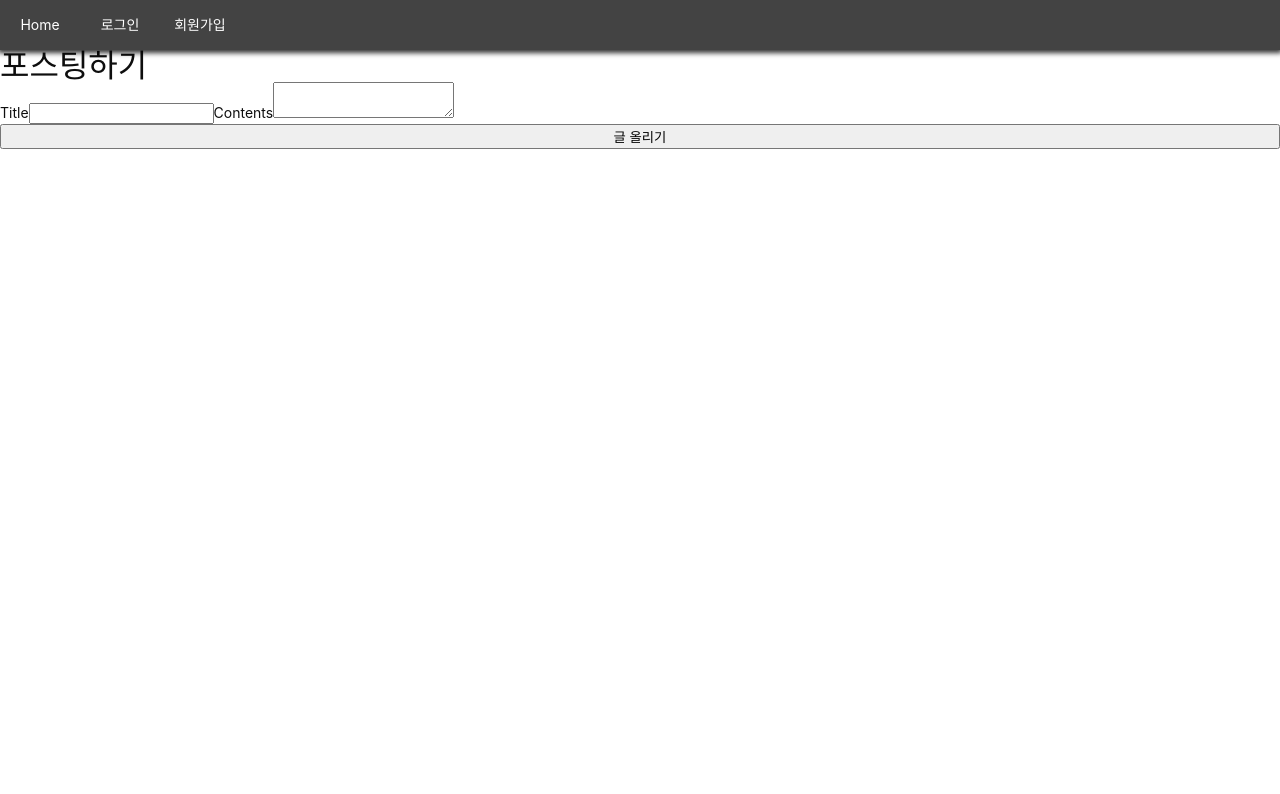
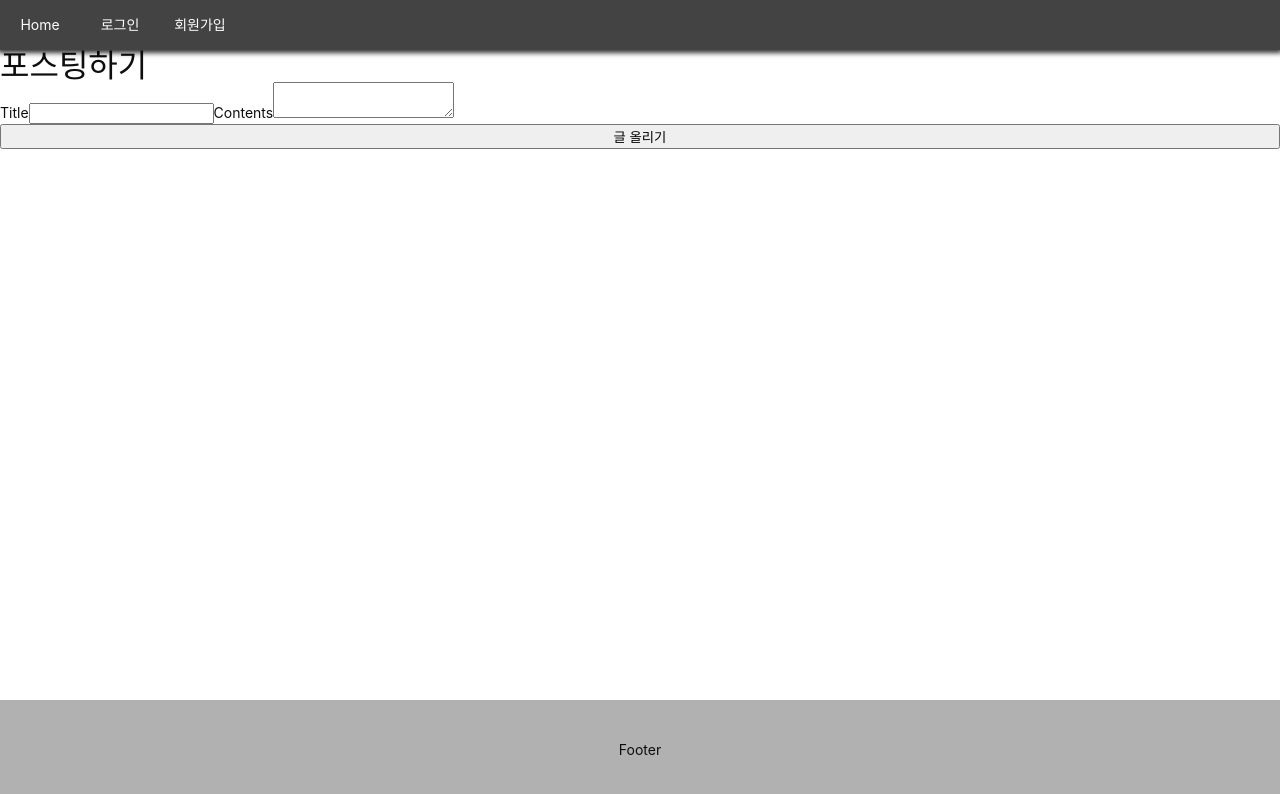
Before and after one commit to redonearth/react-board, a React (Create React App) app in the folder frontend/: page /posts/write in a window 1280 px wide. Shown: the top 794 px of the page. Built offline with nearby package versions, Linux system fonts and the light colour scheme; no server answers; the HTML template or start-up script is replaced by a standard one.

Commit message:
Footer 추가 및 수정

```diff
--- a/frontend/src/App.js
+++ b/frontend/src/App.js
@@ -7,6 +7,7 @@ import {
 } from "react-router-dom";
 import GlobalStyles from "./components/GlobalStyles";
 import Navbar from "./components/views/Navbar/Navbar";
+import Footer from "./components/views/Footer/Footer";
 import LandingPage from "./components/views/LandingPage/LandingPage";
 import LoginPage from "./components/views/LoginPage/LoginPage";
 import RegisterPage from "./components/views/RegisterPage/RegisterPage";
@@ -35,6 +36,7 @@ function App() {
           />
           <Redirect from="*" to="/" />
         </Switch>
+        <Footer />
       </Router>
       <GlobalStyles />
     </>
--- a/frontend/src/components/views/Footer/Footer.js
+++ b/frontend/src/components/views/Footer/Footer.js
@@ -1,7 +1,21 @@
 import React from "react";
+import { withRouter } from "react-router-dom";
+import styled from "styled-components";
+
+const Container = styled.footer`
+  position: fixed;
+  width: 100%;
+  height: 100px;
+  bottom: 0;
+  left: 0;
+  display: flex;
+  justify-content: center;
+  align-items: center;
+  background: rgba(60, 60, 60, 0.4);
+`;
 
 function Footer() {
-  return <div>Footer</div>;
+  return <Container>Footer</Container>;
 }
 
-export default Footer;
+export default withRouter(Footer);
```
